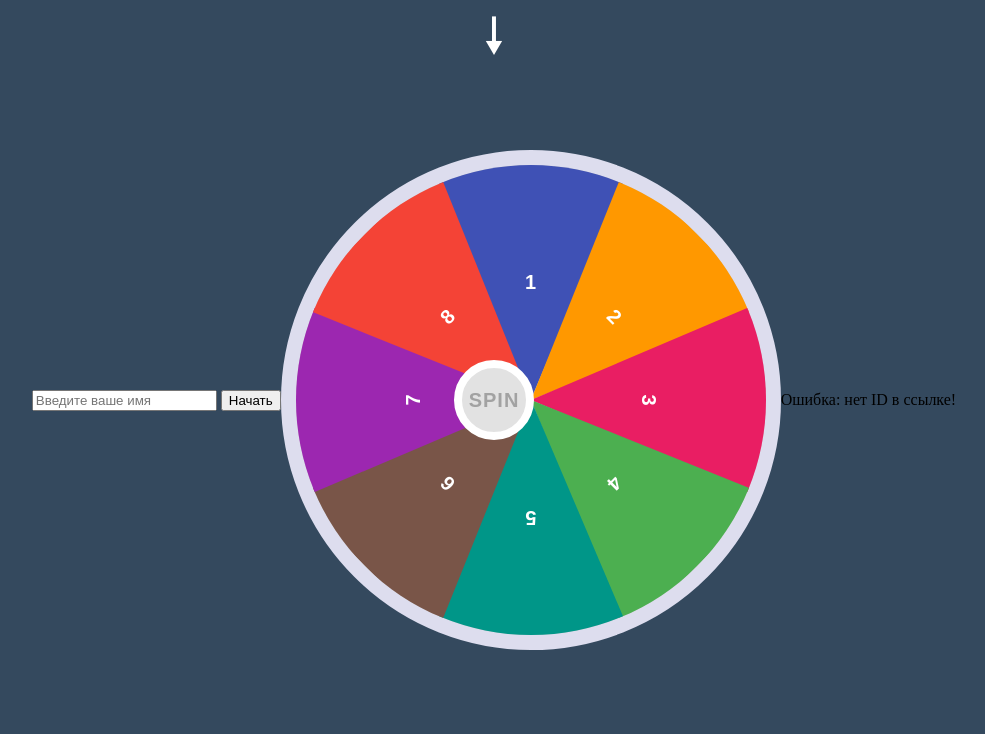
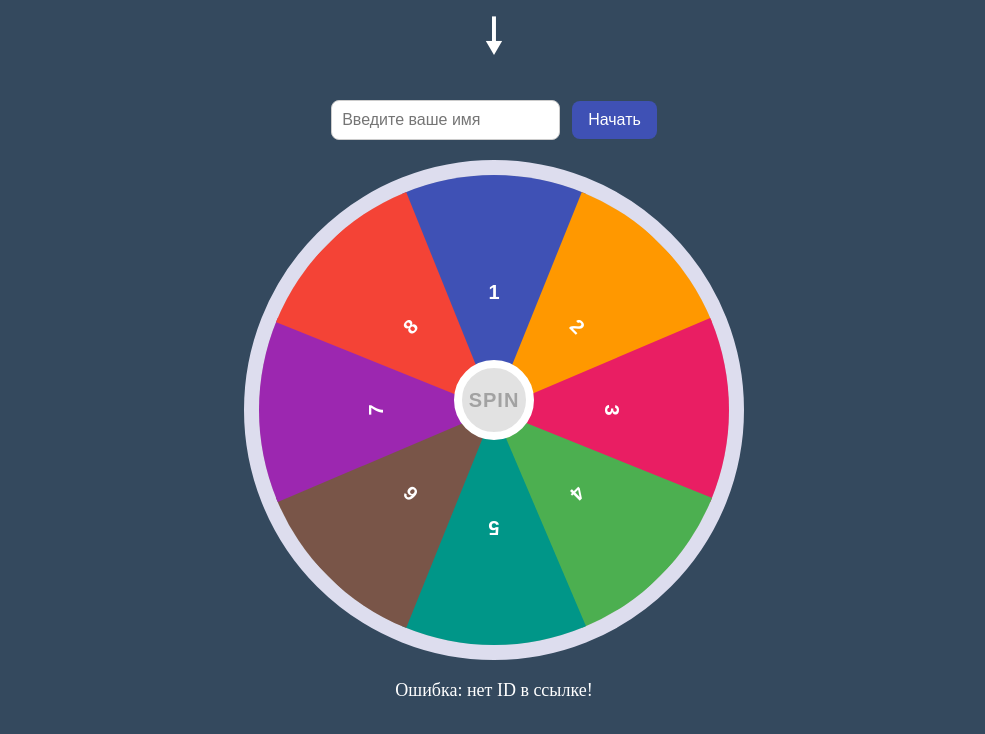
Before and after one commit to Foresi9ht/wheel-of-fortune, a plain HTML site: page index.html in a window 1280 px wide. Shown: the whole page, without its empty margins (146-1131 px from the left). Drawn offline with Linux system fonts and the light colour scheme.

Commit message:
style.css

```diff
--- a/style.css
+++ b/style.css
@@ -9,6 +9,7 @@ body {
   display: flex;
   align-items: center;
   justify-content: center;
+  flex-direction: column;
   height: 100vh;
   overflow: hidden;
 }
@@ -108,3 +109,32 @@ body {
   outline: none;
   letter-spacing: 1px;
 }
+
+#name-form {
+  margin-bottom: 20px;
+}
+
+#name-form input {
+  padding: 10px;
+  font-size: 16px;
+  border-radius: 8px;
+  border: 1px solid #ccc;
+}
+
+#name-form button {
+  padding: 10px 16px;
+  margin-left: 8px;
+  font-size: 16px;
+  border-radius: 8px;
+  border: none;
+  background: #3f51b5;
+  color: #fff;
+  cursor: pointer;
+}
+
+.result-box {
+  margin-top: 20px;
+  font-size: 18px;
+  color: #fff;
+  text-align: center;
+}
```
